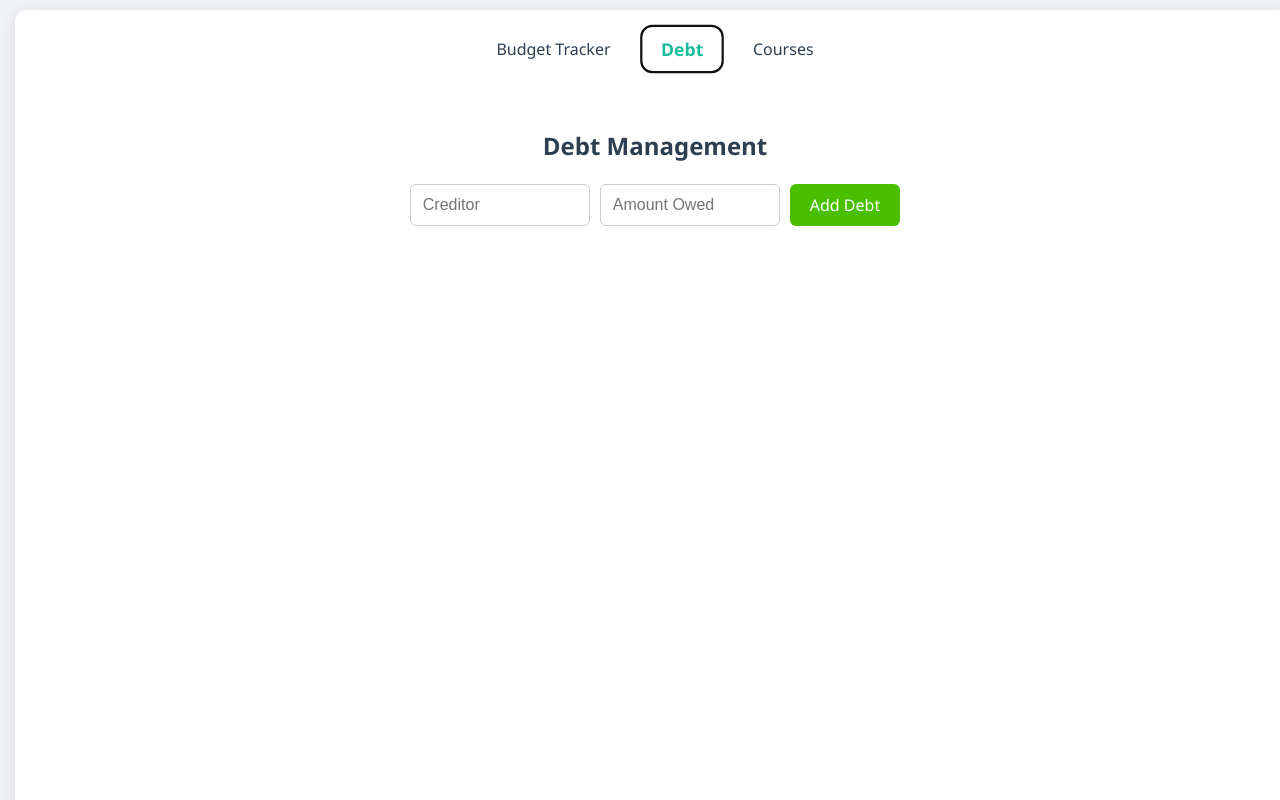
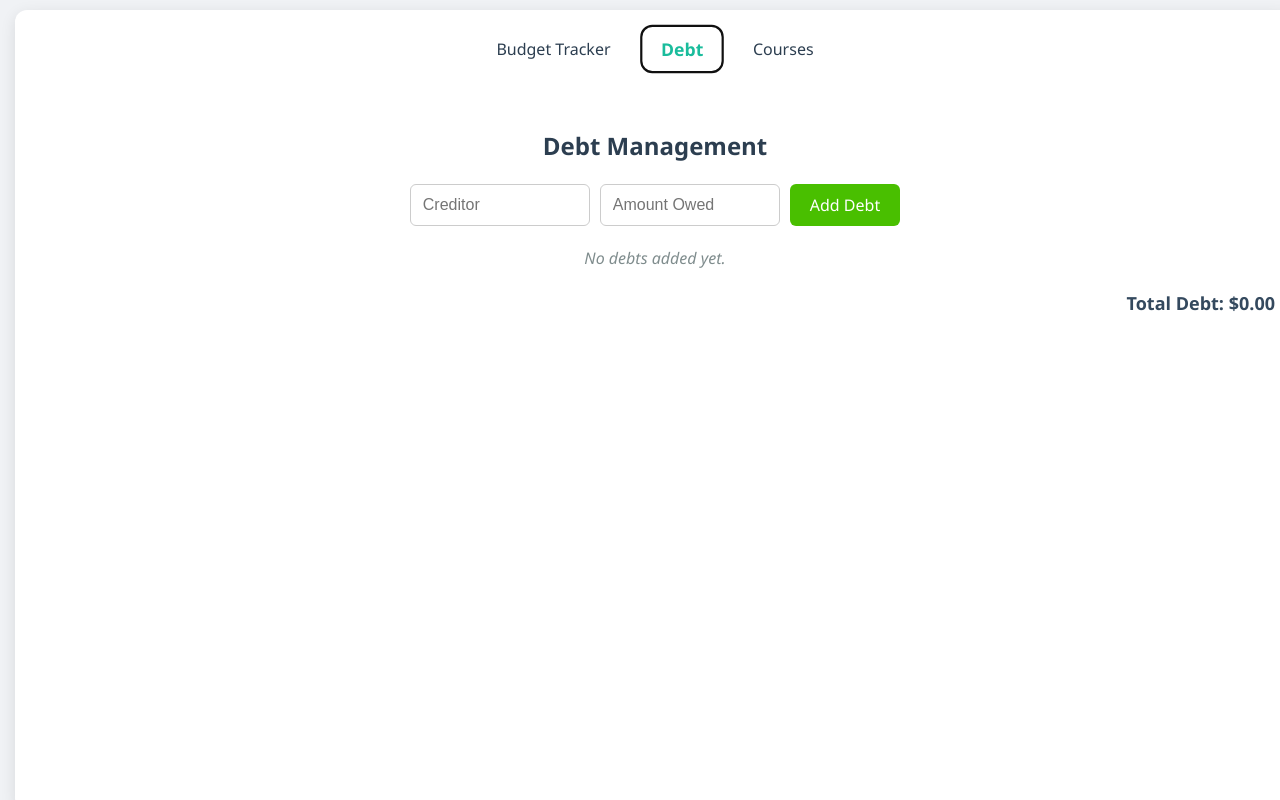
Before and after one commit to sanalnayyar2006/BudgetTracker, a React (Vite) app: page / in a window 1280 px wide. Both pictures are taken after a click on the button "Debt". Built offline with nearby package versions, Linux system fonts and the light colour scheme.

Commit message:
added the debt renadring adn total display

```diff
--- a/src/components/Debt.jsx
+++ b/src/components/Debt.jsx
@@ -1,27 +1,34 @@
 import React from 'react';
 import './Debt.css';
+
 function Debt() {
   const [debts, setDebts] = React.useState([]);
   const [creditor, setCreditor] = React.useState('');
   const [amount, setAmount] = React.useState('');
+
   function addDebt(e) {
     e.preventDefault();
+
     if (creditor.trim() === '' || amount === '' || isNaN(amount)) {
       return;
     }
+
     const newDebt = {
       id: Date.now(),
       creditor: creditor.trim(),
       amount: parseFloat(amount),
     };
+
     setDebts([...debts, newDebt]);
     setCreditor('');
     setAmount('');
   }
+
   var totalDebt = 0;
   for (let i = 0; i < debts.length; i++) {
     totalDebt += debts[i].amount;
   }
+
   return (
     <section>
       <h2 className="debt-title">Debt Management</h2>
@@ -47,7 +54,23 @@ function Debt() {
         />
         <button type="submit" className="debt-add-button" aria-label="Add Debt">Add Debt</button>
       </form>
+
+      {debts.length > 0 ? (
+        <ul className="debt-list">
+          {debts.map(debt => (
+            <li key={debt.id} className="debt-list-item">
+              <span>{debt.creditor}</span>
+              <span className="debt-amount">${debt.amount.toFixed(2)}</span>
+            </li>
+          ))}
+        </ul>
+      ) : (
+        <p className="debt-noitems">No debts added yet.</p>
+      )}
+
+      <div className="debt-total">Total Debt: ${totalDebt.toFixed(2)}</div>
     </section>
   );
 }
+
 export default Debt;
```
